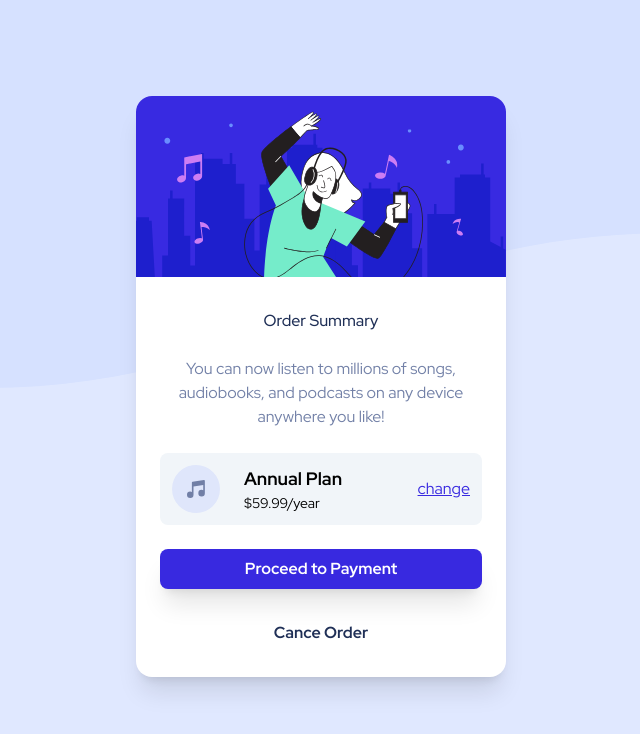
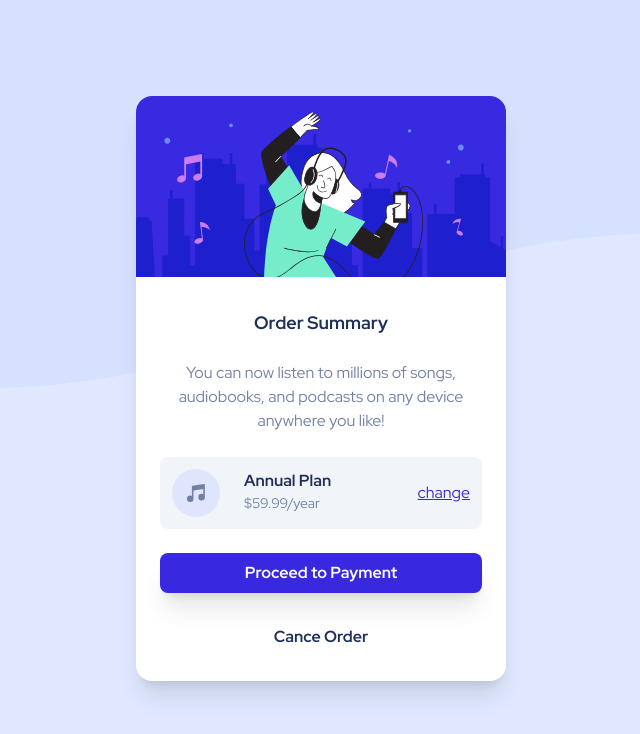
Before and after one commit to rajamasker07/order-summary-component, a Next.js app: page / in a window 1280 px wide. Shown: the top 734 px of the page, without its empty margins (319-959 px from the left). Built offline with nearby package versions, Linux system fonts and the light colour scheme.

Commit message:
modify style

```diff
--- a/app/components/card.tsx
+++ b/app/components/card.tsx
@@ -15,7 +15,7 @@ export default function Card() {
 
       <div id='card-content' className='text-center p-6 flex flex-col gap-6'>
 
-        <h1 className='font-[500] text-neutral-dark-blue'>Order Summary</h1>
+        <h1 className='font-bold text-neutral-dark-blue text-lg'>Order Summary</h1>
 
         <p className='text-[16px] text-neutral-desaturated-blue'>
           You can now listen to millions of songs, audiobooks, and podcasts on any device anywhere you like!
--- a/app/components/payment-plan.tsx
+++ b/app/components/payment-plan.tsx
@@ -9,10 +9,10 @@ export default function PaymentPlan() {
       <div className='inline-flex gap-6'>
         <Image src={iconMusic} alt='icon-music' className=""/>
         <div className='text-left'>
-          <h1 className='font-bold text-lg'>
+          <h1 className='font-bold text-neutral-dark-blue text-md'>
             Annual Plan
           </h1>
-          <p className='text-sm font-normal'>
+          <p className='text-sm font-normal text-neutral-desaturated-blue'>
             $59.99/year
           </p>
         </div>
```
